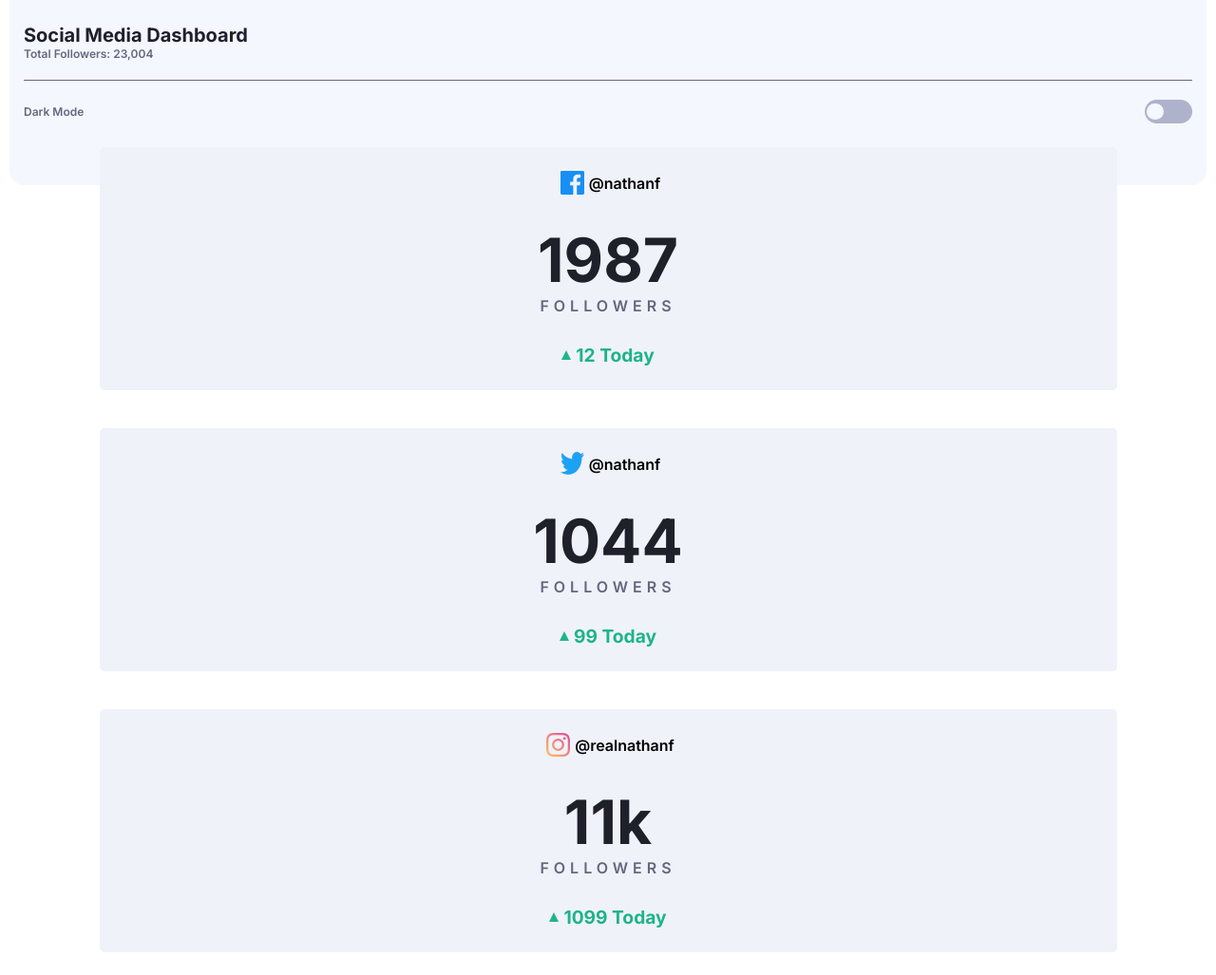
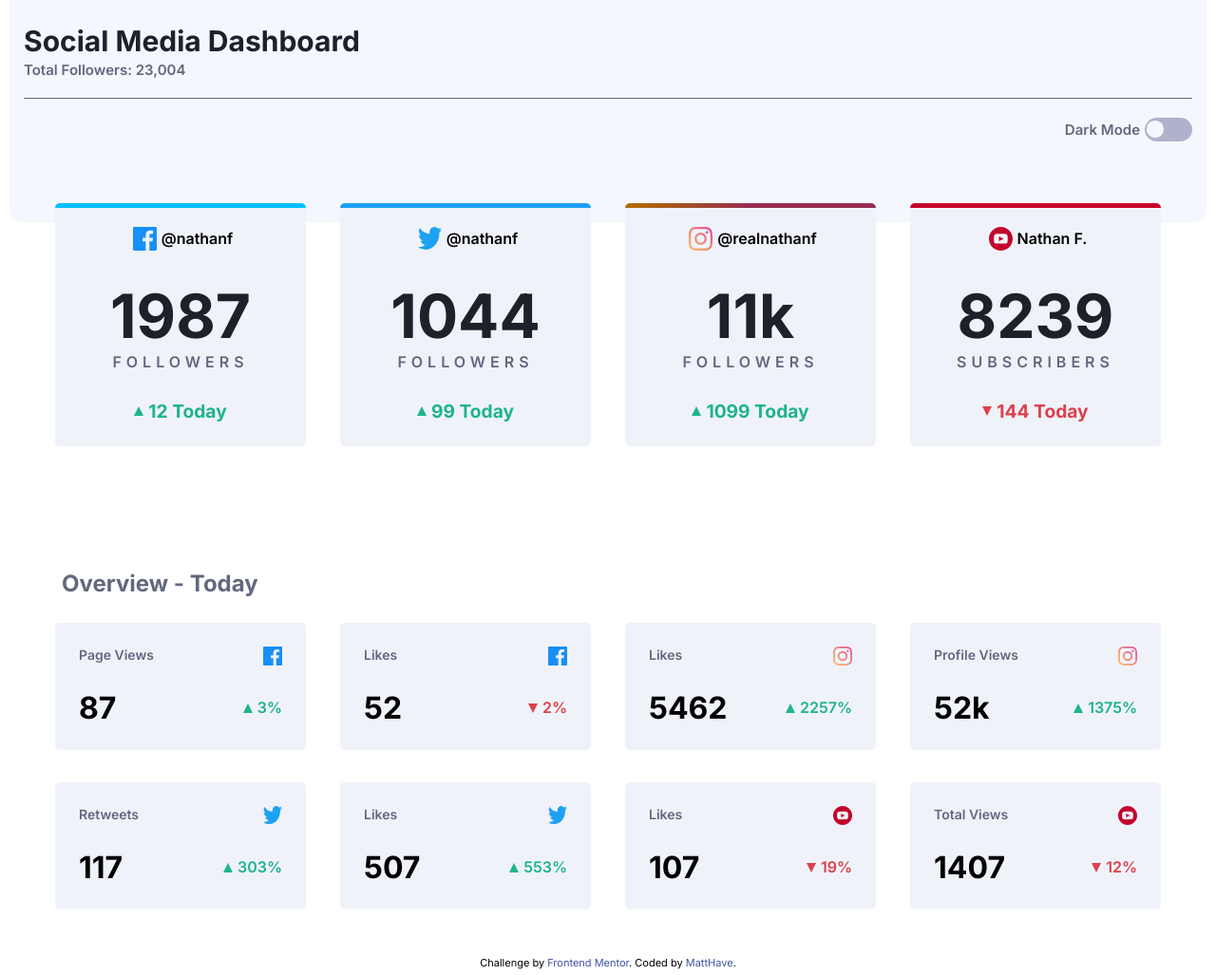
Before and after one commit to Matthave/socialmediadashboard, a plain HTML site: page index.html in a window 1280 px wide. Shown: the top 1027 px of the page at 95% size. Drawn offline with Linux system fonts and the light colour scheme; files whose address does not match are found by name.

Commit message:
Add desktop resolution, add some styles

```diff
--- a/index.html
+++ b/index.html
@@ -10,18 +10,6 @@
   <link href="https://fonts.googleapis.com/css?family=Inter:400,600,700&display=swap" rel="stylesheet">
   <link rel="stylesheet" href="./css/style.css">
   <title>Frontend Mentor | [Challenge Name Here]</title>
-
-  <!-- Feel free to remove these styles or customise in your own stylesheet 👍 -->
-  <style>
-    .attribution {
-      font-size: 11px;
-      text-align: center;
-    }
-
-    .attribution a {
-      color: hsl(228, 45%, 44%);
-    }
-  </style>
 </head>
 
 <body>
@@ -36,8 +24,10 @@
       </button>
     </div>
 
+    <div class="wrapper">
       <section class="socialMedia">
         <div class='smBox'>
+          <span class='smBox__spanTop'></span>
           <img class='smBox__img' src="./images/icon-facebook.svg" alt="facebookIcon">
           <span class='smBox__span'>@nathanf</span>
           <div class='smBox__mainContent'>
@@ -49,6 +39,7 @@
         </div>
 
         <div class='smBox'>
+          <span class='smBox__spanTop'></span>
           <img class='smBox__img' src="./images//icon-twitter.svg" alt="twitteIcoon">
           <span class='smBox__span'>@nathanf</span>
           <div class='smBox__mainContent'>
@@ -60,6 +51,7 @@
         </div>
 
         <div class='smBox'>
+          <span class='smBox__spanTop'></span>
           <img class='smBox__img' src="./images//icon-instagram.svg" alt="instagramIcon">
           <span class='smBox__span'>@realnathanf</span>
           <div class='smBox__mainContent'>
@@ -71,6 +63,7 @@
         </div>
 
         <div class='smBox'>
+          <span class='smBox__spanTop'></span>
           <img class='smBox__img' src="./images/icon-youtube.svg" alt="youtubeIcon">
           <span class='smBox__span'>Nathan F.</span>
           <div class='smBox__mainContent'>
@@ -140,14 +133,14 @@
           <h2 class='overview__result'>1407</h2>
           <span class='overview__today'><img class='smBox__imgUp' src="./images//icon-down.svg" alt="">12%</span>
         </div>
-
       </section>
     </div>
+  </div>
 
-  <div class="attribution">
+  <footer class="attribution">
     Challenge by <a href="https://www.frontendmentor.io?ref=challenge" target="_blank">Frontend Mentor</a>.
-    Coded by <a href="#">Your Name Here</a>.
-  </div>
+    Coded by <a href="#">MattHave</a>.
+  </footer>
   <script src="./js/app.js"></script>
 </body>
 
--- a/js/app.js
+++ b/js/app.js
@@ -15,6 +15,7 @@ class DashBoard {
 
         this.overviewBox = document.querySelectorAll('.overview__box');
         this.overviewBoxTitle = document.querySelectorAll('.overview__result');
+        this.overviewBoxHeader = document.querySelector('.overview__header');
 
     }
 
@@ -45,6 +46,8 @@ class DashBoard {
         this.overviewBoxTitle.forEach((el) => {
             el.classList.toggle('overview__result--darkMode')
         })
+
+        this.overviewBoxHeader.classList.toggle('overview__header--darkMode')
     }
 
     init() {
--- a/sass/_app.scss
+++ b/sass/_app.scss
@@ -4,6 +4,15 @@
     box-sizing: border-box;
     font-family: 'Inter', sans-serif;
     border:none;
+}
+
+.wrapper{
+    display: flex;
+    flex-direction: column;
+    @include mq(xlarge){
+        flex-direction: row;
+        flex-wrap: wrap;
+    }
 }
 
 ::-webkit-scrollbar{
--- a/sass/_dashboard.scss
+++ b/sass/_dashboard.scss
@@ -20,6 +20,9 @@ border-bottom-left-radius: 15px;
 border-bottom-right-radius:15px;
 padding: 25px 15px 65px 15px;
 transition: $darkTheme-transition;
+@include mq(xlarge){
+    padding: 25px 15px 85px 15px;
+}
 &--darkMode{
     background-color:$dark-top-box-color;
 }
@@ -28,6 +31,10 @@ transition: $darkTheme-transition;
     font-size: 20px;
     color:$light-very-dark-text-color;
     transition: $darkTheme-transition;
+    margin-bottom: 2.5px;
+    @include mq(xlarge){
+        font-size: 30px;
+    }
     &--darkMode{
         color:$dark-very-dark-text-color;
     }
@@ -40,6 +47,9 @@ transition: $darkTheme-transition;
     border-bottom:1px solid $light-dark-text-color;
     padding-bottom:20px;
     margin-bottom: 20px;
+    @include mq(xlarge){
+        font-size: 15px;
+    }
     &:nth-child(3){
         width:50%;
         align-self: center;
@@ -47,6 +57,10 @@ transition: $darkTheme-transition;
         border:none;
         padding:0;
         margin:0;
+        @include mq(xlarge){
+            text-align: end;
+            margin-right: 5px;
+        }
     }
 }
 &__darkMode{
@@ -88,9 +102,14 @@ hr{
     display: flex;
     flex-direction: column;
     justify-content: space-around;
+    @include mq(xlarge){
+        flex-direction: row;
+        padding:30px;
+    }
 }
 
 .smBox{
+position: relative;
 display: flex;
 flex-wrap: wrap;
 justify-content: center;
@@ -98,9 +117,15 @@ width:85%;
 border-radius: 5px;
 background-color:$light-box-color;
 margin:20px auto;
-padding: 25px 0px;
+padding: 25px;
 text-align: center;
 transition: $darkTheme-transition;
+z-index: 1;
+
+@include mq(xlarge){
+    width: 22%;
+    margin: 10px;
+}
 &--darkMode{
     background-color: $dark-box-color;
 }
@@ -151,3 +176,30 @@ transition: $darkTheme-transition;
 .smBox:nth-last-child(1) h2:nth-last-child(1){
     color:$red-arrow;
 }
+
+.smBox__spanTop{
+    position: absolute;
+    top:0;
+    left:0;
+    width:100%;
+    height: 5px;
+    border-top-right-radius: 5px;
+    border-top-left-radius: 5px;
+}
+
+.smBox:nth-child(1) .smBox__spanTop{
+    background-color: hsl(195, 100%, 50%);
+}
+
+.smBox:nth-child(2) .smBox__spanTop{
+    background-color: hsl(203, 89%, 53%);
+}
+
+.smBox:nth-child(3) .smBox__spanTop{
+    background: linear-gradient(90deg, rgba(179,109,0,1) 0%, rgba(148,46,80,1) 50%);
+
+}
+
+.smBox:nth-child(4) .smBox__spanTop{
+    background-color: hsl(348, 97%, 39%);
+}
--- /dev/null
+++ b/sass/_footer.scss
@@ -0,0 +1,10 @@
+.attribution {
+    font-size: 11px;
+    text-align: center;
+    padding: 2.5px
+  }
+
+  .attribution a {
+    color: hsl(228, 45%, 44%);
+    text-decoration: none;
+  }
--- /dev/null
+++ b/sass/_mixins.scss
@@ -0,0 +1,17 @@
+$breakpoints: (
+xsmall: (min-width: 460px),
+small: (min-width: 640px),
+medium: (min-width: 800px),
+large: (min-width: 1024px),
+xlarge: (min-width: 1200px),
+xxlarge: (min-width: 1440px),
+);
+
+@mixin mq($breakpoint) {
+  $size: map-get($breakpoints, $breakpoint );
+  @if($size){
+    @media #{$size}{
+    @content
+    }
+  }
+}
--- a/sass/_overview.scss
+++ b/sass/_overview.scss
@@ -1,6 +1,26 @@
 .overview{
+    display:flex;
+    flex-direction: column;
+    width: 100%;
+    @include mq(xlarge){
+        flex-direction: row;
+        flex-wrap: wrap;
+        justify-content: space-around;
+        padding:30px;
+    }
     &__header{
         color:$light-dark-text-color;
+        width: 85%;
+        margin: 0 auto;
+        transition: $darkTheme-transition;
+        &--darkMode{
+            color:white;
+        }
+        @include mq (xlarge){
+        width:100%;
+        padding-left: 25px;
+        margin-bottom: 10px;
+        }
     }
     &__box{
         width:85%;
@@ -12,6 +32,10 @@
         padding:25px;
         border-radius: 5px;
         transition: $darkTheme-transition;
+        @include mq (xlarge){
+            width:22%;
+            margin:17px 5px;
+            }
         &--darkMode{
             background-color: $dark-box-color;
         }
--- a/sass/style.scss
+++ b/sass/style.scss
@@ -1,4 +1,6 @@
+@import '_mixins';
 @import '_variables';
 @import '_app';
 @import '_dashboard';
 @import '_overview';
+@import '_footer';
```
Also changed, not shown: css/style.css, 1 other file. Lines whose indentation alone changed are shown as unchanged.
